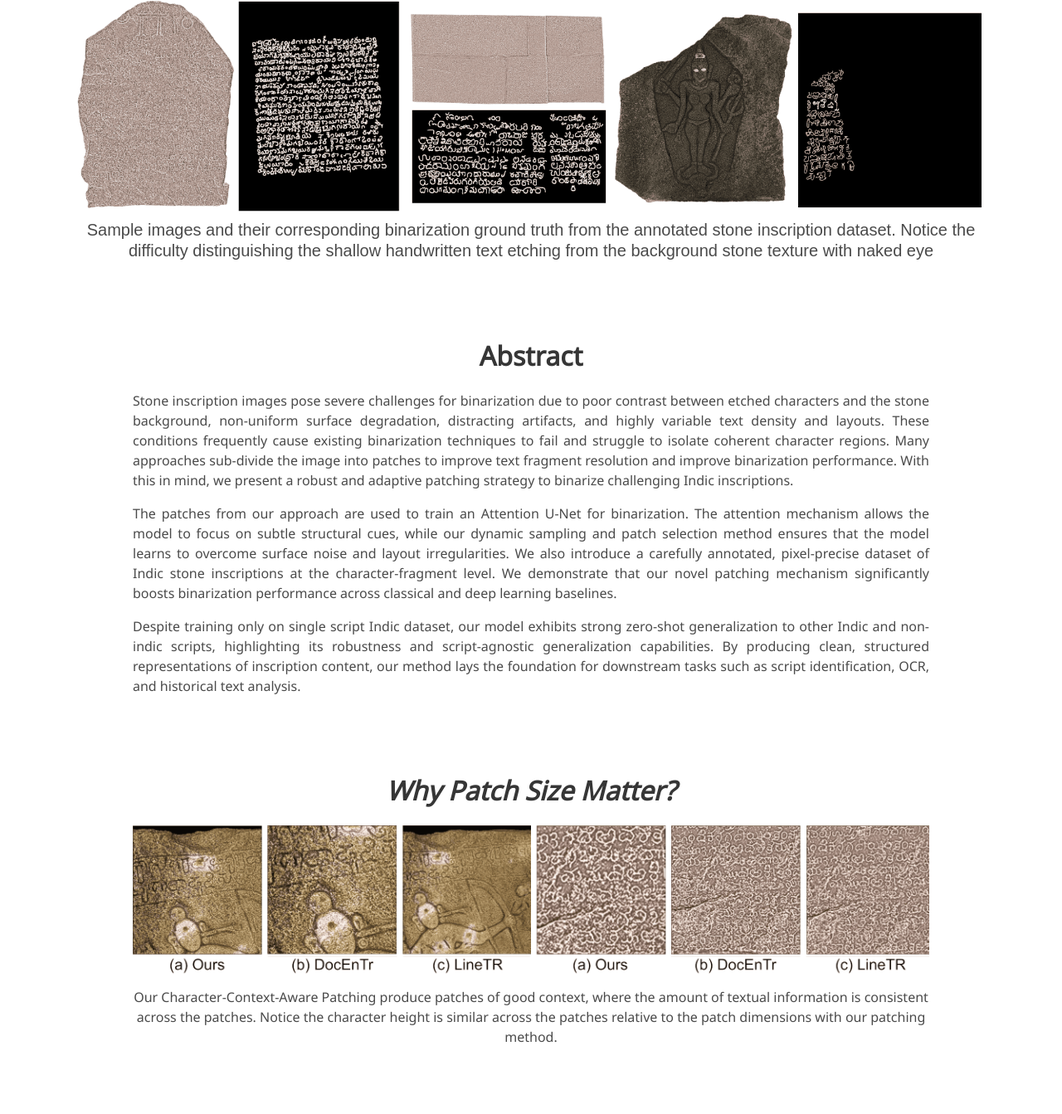
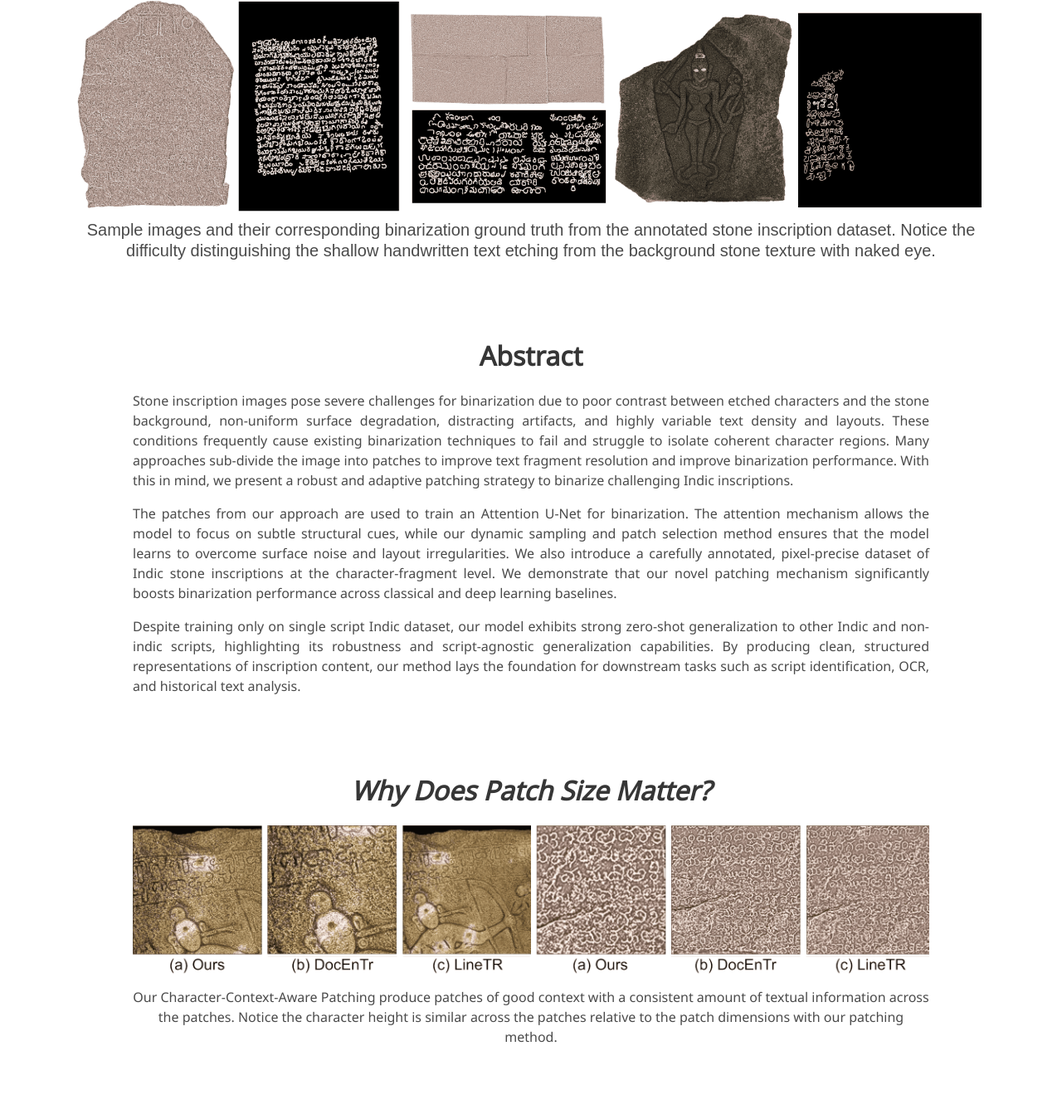
Before and after one commit to ihdia/shilalekhya-binarization, a plain HTML site: page index.html in a window 1280 px wide. Shown: the part 469-1812 px from the top of the page at 83% size. Drawn offline with nearby package versions, Linux system fonts and the light colour scheme; some icons are missing; a web font is replaced by a local one.

Commit message:
fixed typos

```diff
--- a/index.html
+++ b/index.html
@@ -157,7 +157,7 @@
         </video> -->
         <h2 class="subtitle has-text-centered">
           Sample images and their corresponding binarization ground truth from the annotated stone inscription dataset. Notice the difficulty
-distinguishing the shallow handwritten text etching from the background stone texture with naked eye
+distinguishing the shallow handwritten text etching from the background stone texture with naked eye.
         </h2>
       </div>
     </div>
@@ -219,14 +219,12 @@ distinguishing the shallow handwritten text etching from the background stone te
       <!-- Network Architecture . -->
       <div class="columns is-centered has-text-centered">
         <div class="column is-full">
-          <h2 class="title is-3"><i>Why Patch Size Matter?</i></h2>
+          <h2 class="title is-3"><i>Why Does Patch Size Matter?</i></h2>
           <figure>
             <img src="./static/images/PatchesComparison.png" alt="method" style="width: 100%;" />
             <figcaption>
-              Our Character-Context-Aware Patching produce patches of
-good context, where the amount of textual information is consistent
-across the patches. Notice the character height is similar across the
-patches relative to the patch dimensions with our patching method.
+              Our Character-Context-Aware Patching produce patches of good context with a consistent amount of textual information across the patches.
+              Notice the character height is similar across the patches relative to the patch dimensions with our patching method.
             </figcaption>
           </figure>
         </div>
@@ -448,7 +446,7 @@ clean, legible binarizations. Note: The predicted binary maps are overlaid on th
     <div class="container is-max-desktop content">
       <h2 class="title">BibTeX</h2>
       <pre><code>@article{jena2025inscription,
-    author    = {Jena, Pratyush and Joseph, Amal and Sharma Arnav and Sarvadevabhatla, Ravi Kiran},
+    author    = {Jena, Pratyush and Joseph, Amal and Sharma, Arnav and Sarvadevabhatla, Ravi Kiran},
     title     = {Unveiling Text in Challenging Stone Inscriptions: A Character-Context-Aware Patching Strategy for Binarization},
     journal   = {ICVGIP},
     year      = {2025},
```
